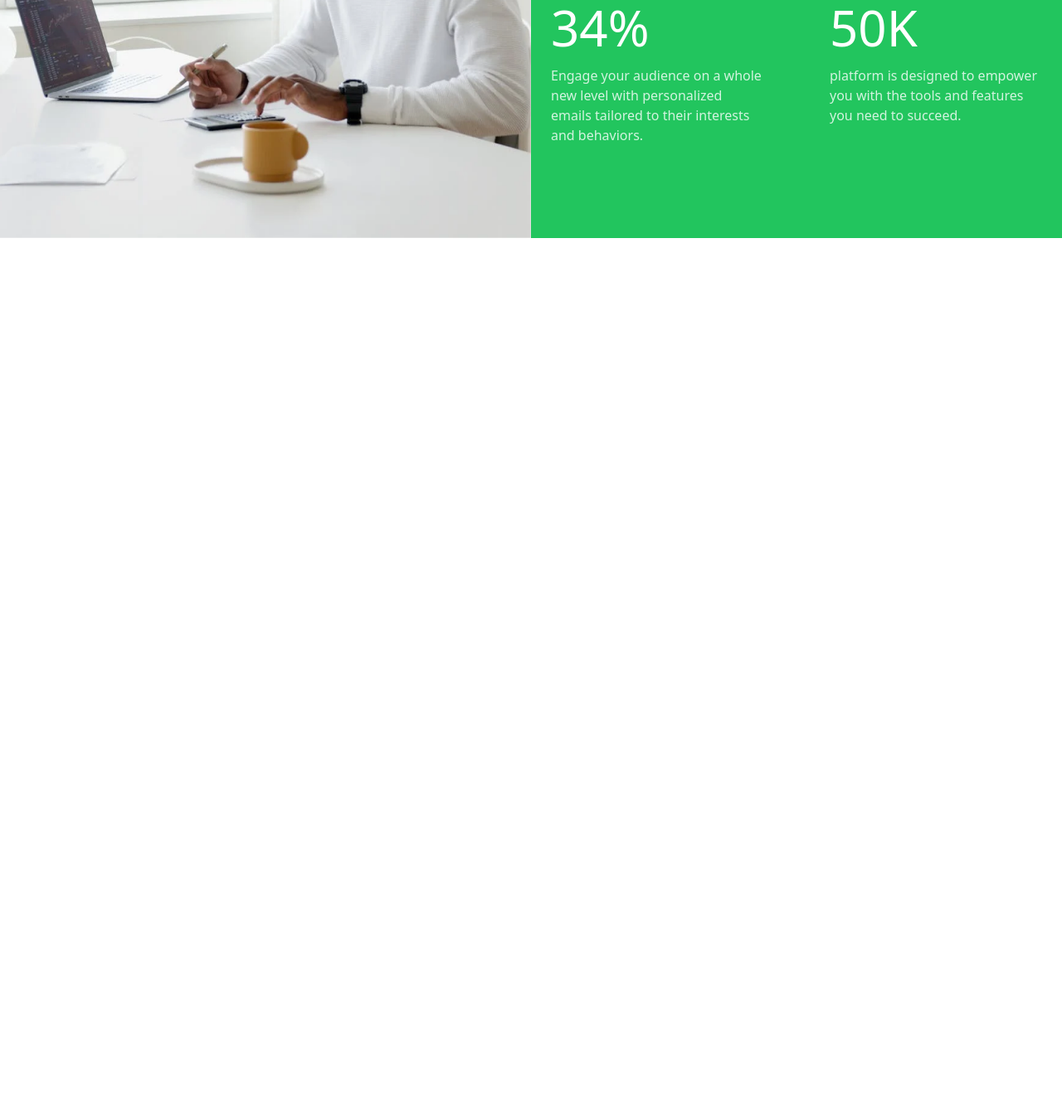
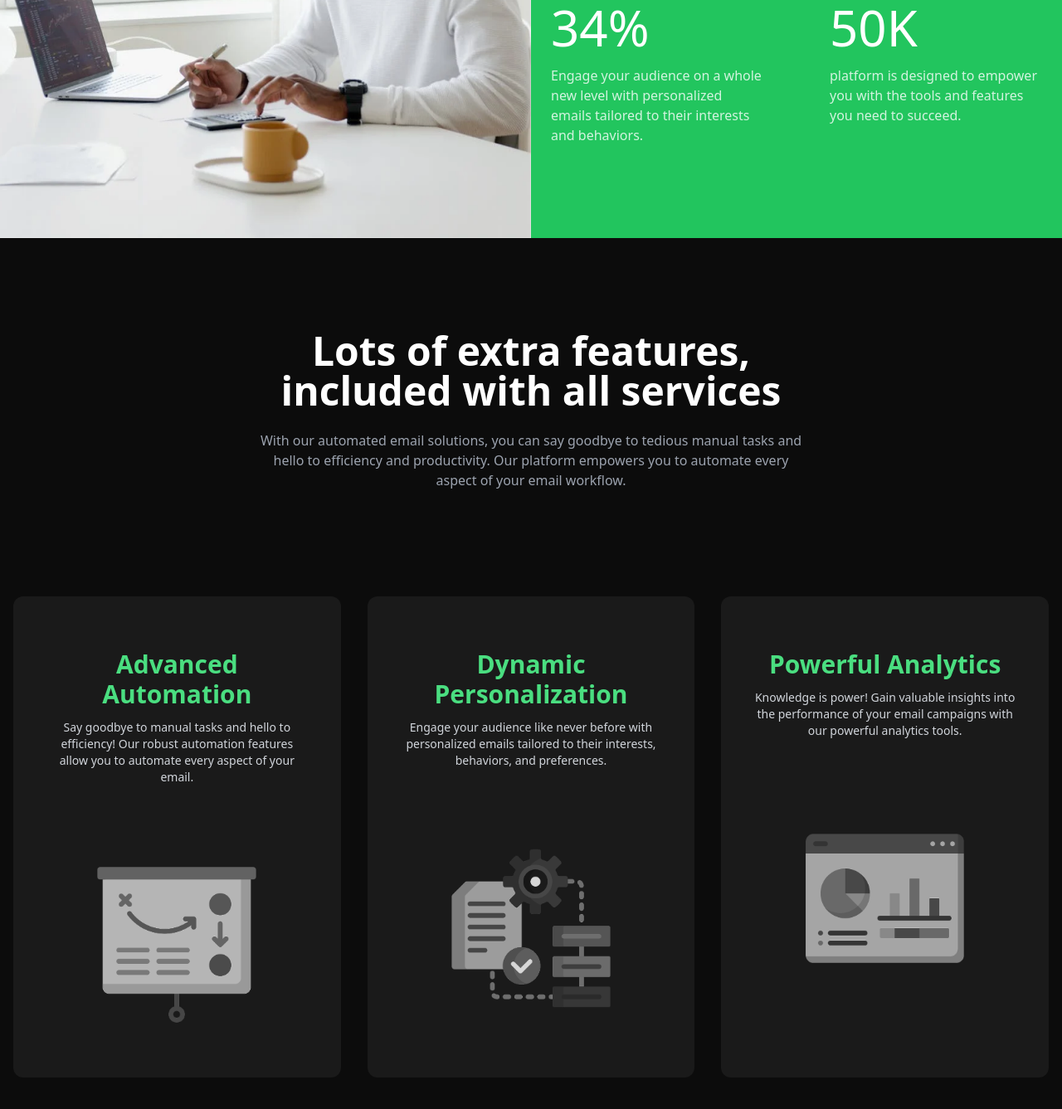
Before and after one commit to JSnata/agency-landing, a website built with Vite: page index.html in a window 1280 px wide. Shown: the part 3629-4966 px from the top of the page at 83% size. Before the commit the page ends 3916 px from the top, so only its background shows below. Built offline with nearby package versions, Linux system fonts and the light colour scheme.

Commit message:
feat: add features section

```diff
--- a/index.html
+++ b/index.html
@@ -380,6 +380,39 @@
         </div>
       </div>
     </section>
+    <section class="bg-[#0C0C0C] text-white py-28">
+      <div class="max-w-container mx-auto px-4 text-center">
+        <!-- Title -->
+        <h2 class="text-gray-800text-4xl md:text-5xl font-bold mb-6">Lots of extra features,<br />included with all services</h2>
+        <p class="text-gray-400 max-w-2xl mx-auto mb-32">
+          With our automated email solutions, you can say goodbye to tedious manual tasks and hello to efficiency and productivity. Our platform empowers you to automate every aspect of your email workflow.
+        </p>
+
+        <!-- Features -->
+        <div class="grid grid-cols-1 md:grid-cols-3 gap-8 text-left">
+          <!-- Card 1 -->
+          <div class="bg-[#1a1a1a] rounded-xl px-10 py-16 text-center hover:shadow-2xl transition-all duration-300">
+            <h3 class="text-green-400 text-3xl font-semibold mb-3">Advanced Automation</h3>
+            <p class="text-sm text-gray-300 mb-24">Say goodbye to manual tasks and hello to efficiency! Our robust automation features allow you to automate every aspect of your email.</p>
+            <img src="./src/assets/automation.png" alt="Automation" class="mx-auto h-48" />
+          </div>
+
+          <!-- Card 2 -->
+          <div class="bg-[#1a1a1a] rounded-xl px-10 py-16 text-center hover:shadow-2xl transition-all duration-300">
+            <h3 class="text-green-400 text-3xl font-semibold mb-3">Dynamic Personalization</h3>
+            <p class="text-sm text-gray-300 mb-24">Engage your audience like never before with personalized emails tailored to their interests, behaviors, and preferences.</p>
+            <img src="./src/assets/personalization.png" alt="Personalization" class="mx-auto h-48" />
+          </div>
+
+          <!-- Card 3 -->
+          <div class="bg-[#1a1a1a] rounded-xl px-10 py-16 text-center hover:shadow-2xl transition-all duration-300">
+            <h3 class="text-green-400  text-3xl font-semibold mb-3">Powerful Analytics</h3>
+            <p class="text-sm text-gray-300 mb-24">Knowledge is power! Gain valuable insights into the performance of your email campaigns with our powerful analytics tools.</p>
+            <img src="./src/assets/analytics.png" alt="Analytics" class="mx-auto h-48" />
+          </div>
+        </div>
+      </div>
+    </section>
     <script src="./script.js"></script>
     <script type="module" src="/src/main.js"></script>
   </body>
```
Also changed, not shown: src/assets/analytics.png (added), src/assets/automation.png (added), src/assets/personalization.png (added).
